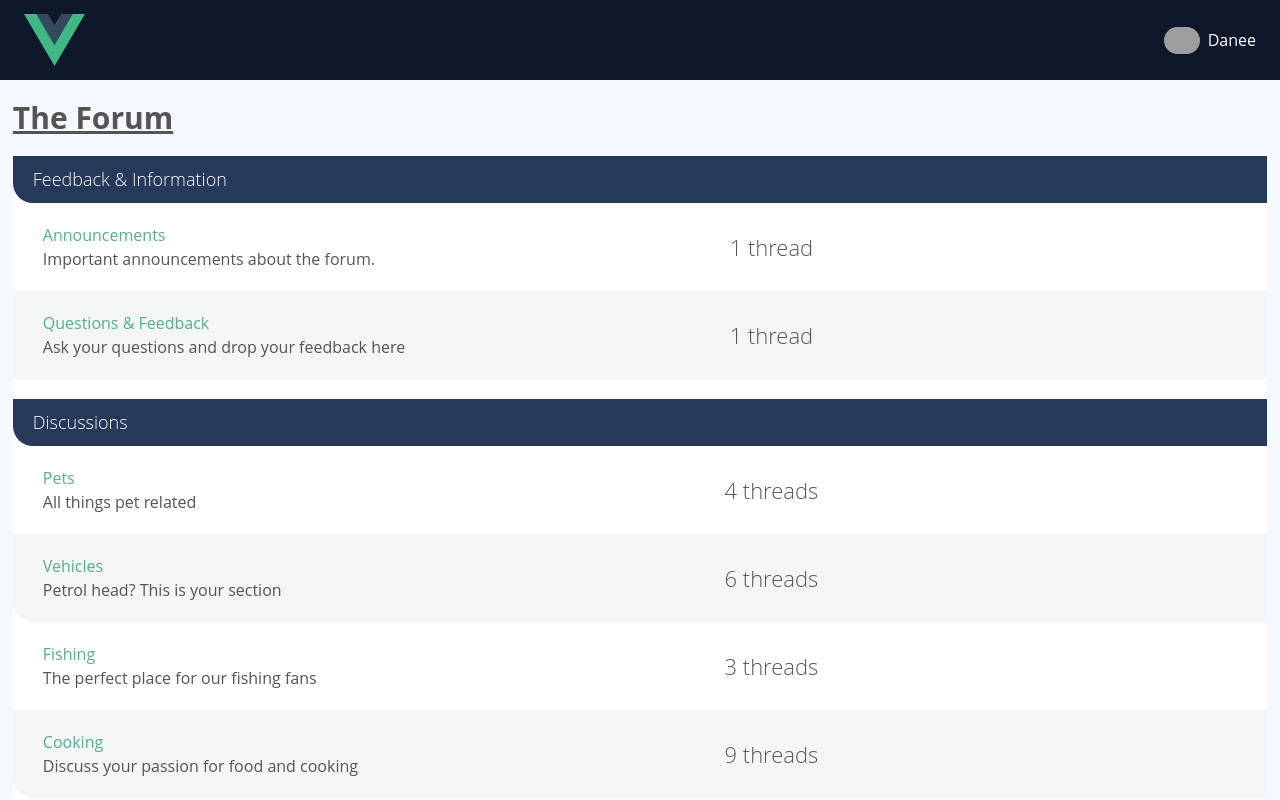
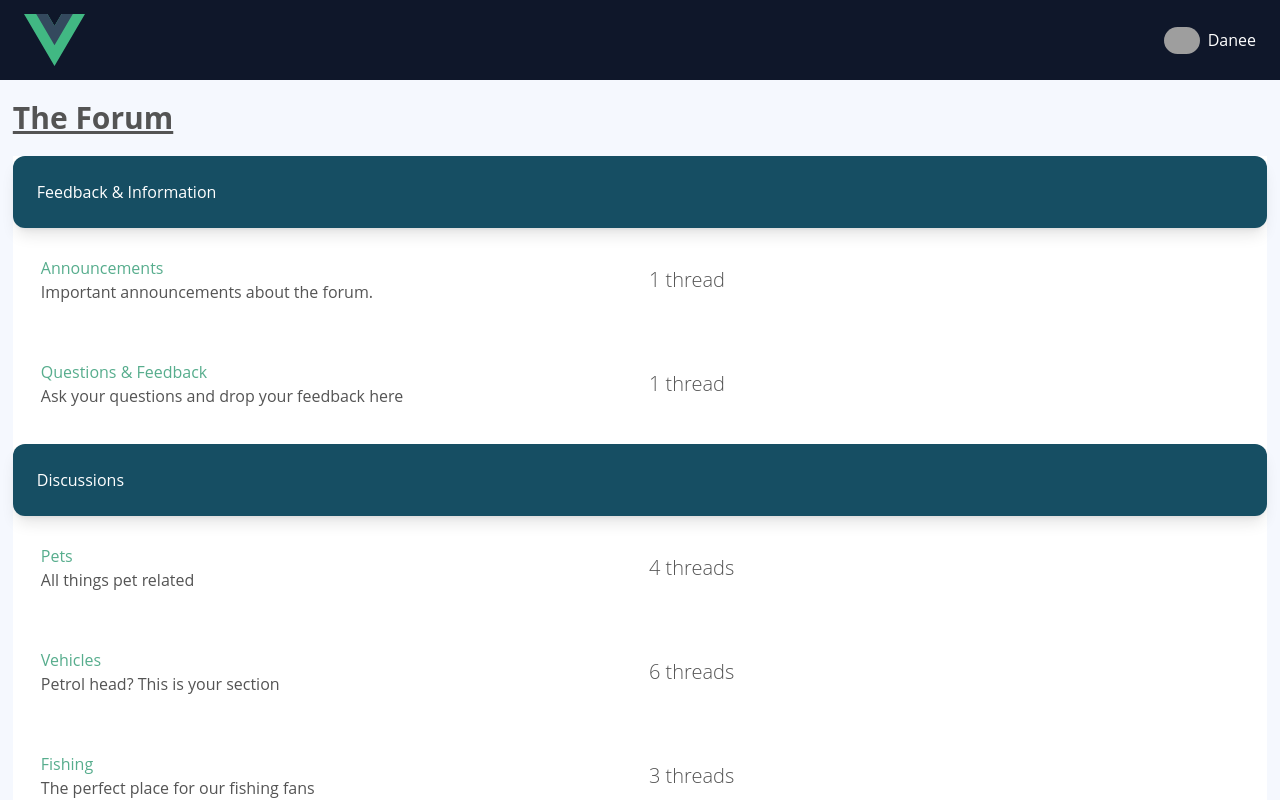
Before and after one commit to daneelf/vue-forum, a Vue app: page / in a window 1280 px wide. Shown: the top 800 px of the page. Built offline with nearby package versions, Linux system fonts and the light colour scheme; grey boxes are pictures that could not be loaded.

Commit message:
feat(navbar): migrate forum list to tailwind

```diff
--- a/src/components/ForumList.vue
+++ b/src/components/ForumList.vue
@@ -1,7 +1,8 @@
 <template>
-  <div class="forum-list">
-    <h2 class="list-title">
+  <div class="p-0 bg-white mt-2">
+    <h2 class="p-6 bg-cyan-900 w-full shadow-lg rounded-xl flex items-center">
       <router-link
+        class="text-white hover:text-white"
         v-if="categoryId"
         :to="{ name: 'Category', params: { id: categoryId } }"
         >{{ title }}</router-link
@@ -9,28 +10,26 @@
       <span v-else>{{ title }}</span>
     </h2>
     <div
-      class="forum-listing"
+      class="flex flex-wrap justify-between items-center py-7 pl-7 pr-2.5"
       v-for="forum in categoryForumsData"
       :key="forum.id"
     >
-      <div class="forum-details">
-        <router-link
-          :to="{ name: 'Forum', params: { id: forum.id } }"
-          class="forum-name"
-          >{{ forum.name }}</router-link
-        >
+      <div class="basis-full sm:basis-1/2">
+        <router-link :to="{ name: 'Forum', params: { id: forum.id } }" class="forum-name">{{
+          forum.name
+        }}</router-link>
 
-        <p class="forum-description">{{ forum.description }}</p>
+        <p>{{ forum.description }}</p>
       </div>
 
-      <div class="threads-count">
-        <p class="count text-lead">
+      <div class="basis-1/6 font-thin">
+        <p class="text-xl">
           <span>{{ forum.threads?.length }}</span>
           {{ forumThreadWord(forum) }}
         </p>
       </div>
 
-      <div class="last-thread"></div>
+      <div class="flex basis-2/6 justify-start align center"></div>
     </div>
   </div>
 </template>
@@ -44,7 +43,7 @@ export default {
     },
     title: {
       type: String,
-      default: "Forums",
+      default: 'Forums',
     },
   },
   data() {
@@ -56,16 +55,14 @@ export default {
     forumThreadWord(forum) {
       return forum.threads?.length
         ? forum.threads?.length > 1
-          ? "threads"
-          : "thread"
-        : "no threads";
+          ? 'threads'
+          : 'thread'
+        : 'no threads';
     },
   },
   computed: {
     categoryForumsData() {
-      return this.forums.filter(
-        (forum) => forum.categoryId === this.categoryId
-      );
+      return this.forums.filter((forum) => forum.categoryId === this.categoryId);
     },
   },
 };
```
